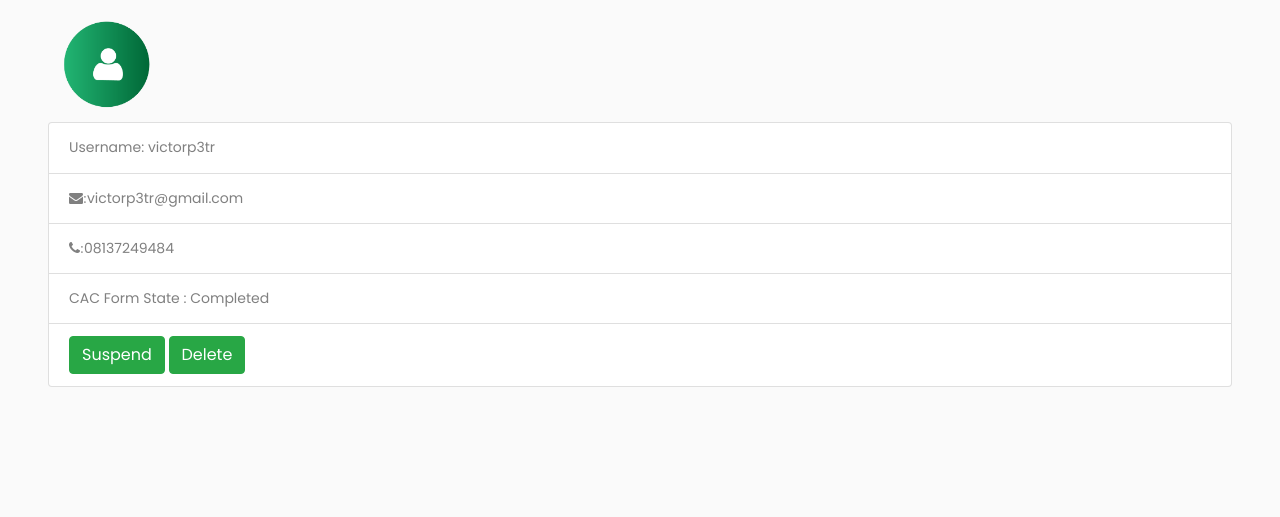
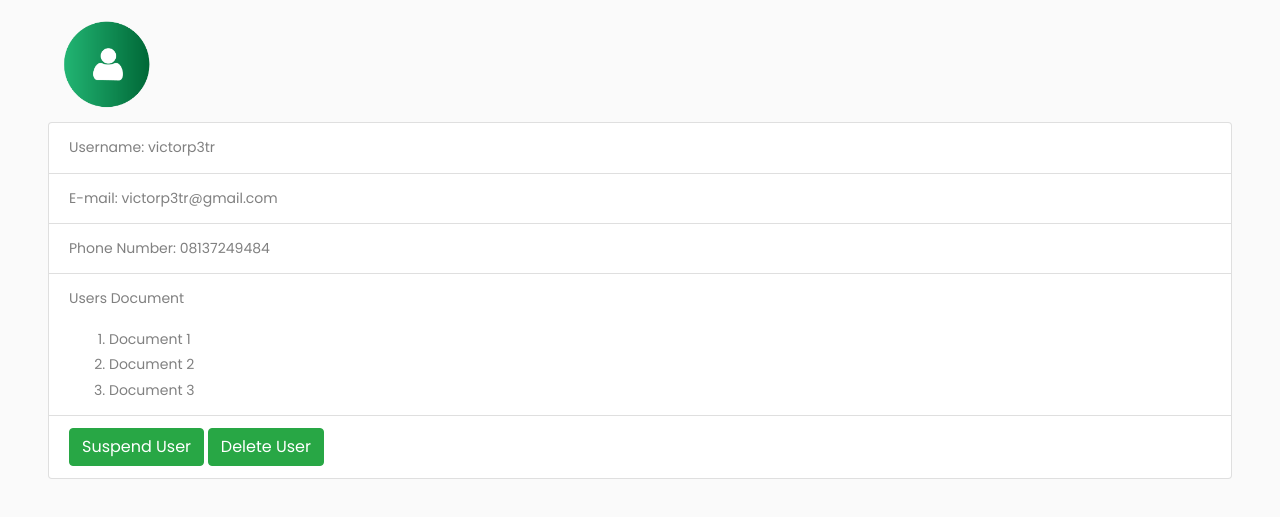
Before and after one commit to victuk/corporate-setup, a plain HTML site: page dashboards/admin-view-user-profile.html in a window 1280 px wide. Shown: the part 223-740 px from the top of the page. Drawn offline with Linux system fonts and the light colour scheme.

Commit message:
Added a document list to admin-view-user-profile.html

```diff
--- a/dashboards/admin-view-user-profile.html
+++ b/dashboards/admin-view-user-profile.html
@@ -123,16 +123,22 @@
 
 	    <!-- Profile picture ends here -->
 
-	    <!-- Admin details starts here -->
+	    <!-- Admin user details starts here -->
 	    <div id="user-profile-list">
    <ul class="list-group">
         <li class="list-group-item">Username: victorp3tr</li>
-        <li class="list-group-item"><i class="fa fa-envelope">: </i>victorp3tr@gmail.com</li>
-        <li class="list-group-item"><i class="fa fa-phone">: </i>08137249484</li>
-        <li class="list-group-item">CAC Form State : Completed</li>
-        <li class="list-group-item"><a href="#" class="btn btn-success">Suspend</a> <a href="#" class="btn btn-success">Delete</a></li>
+        <li class="list-group-item">E-mail: victorp3tr@gmail.com</li>
+        <li class="list-group-item">Phone Number: 08137249484</li>
+        <li class="list-group-item"><p>Users Document</p>
+        <ol>
+            <li>Document 1</li>
+            <li>Document 2</li>
+            <li>Document 3</li>
+        </ol>
+        </li>
+        <li class="list-group-item"><a href="#" class="btn btn-success">Suspend User</a> <a href="#" class="btn btn-success">Delete User</a></li>
     </ul>
-<!-- Admin details ends here -->
+<!-- Admin user details ends here -->
 
         </div>
 <br>
```
